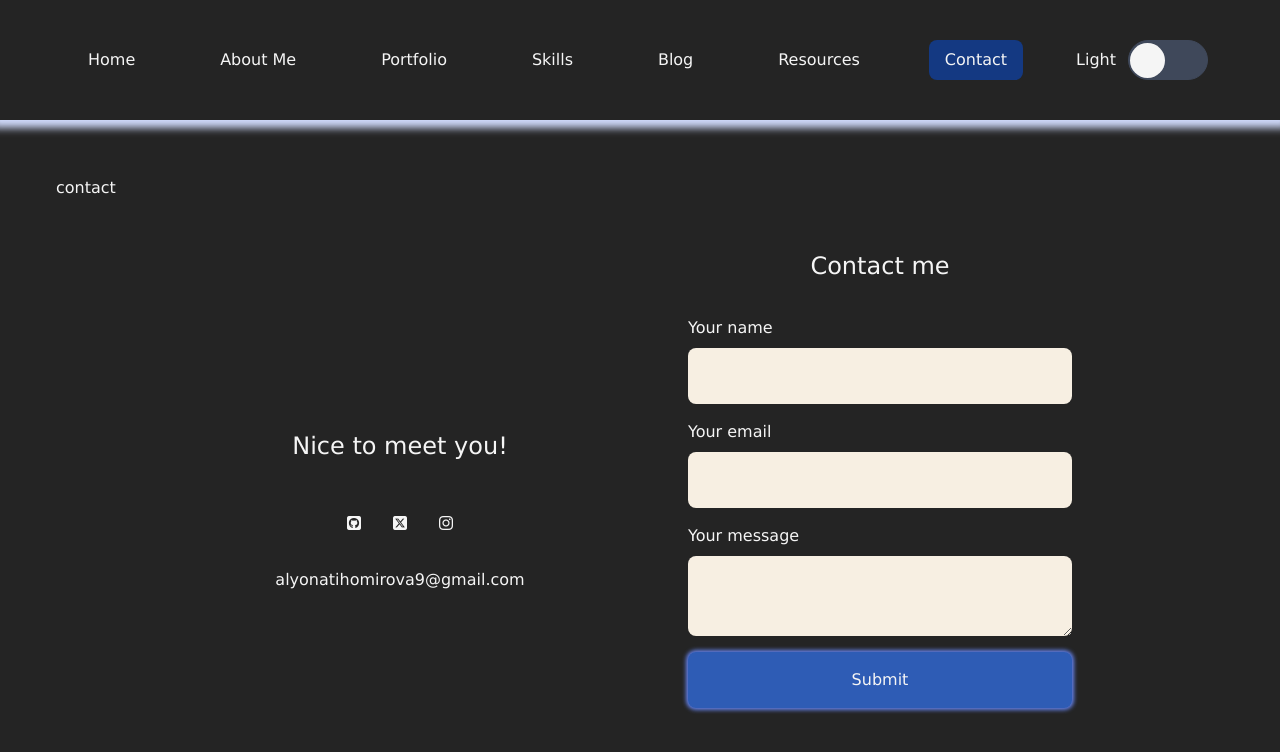
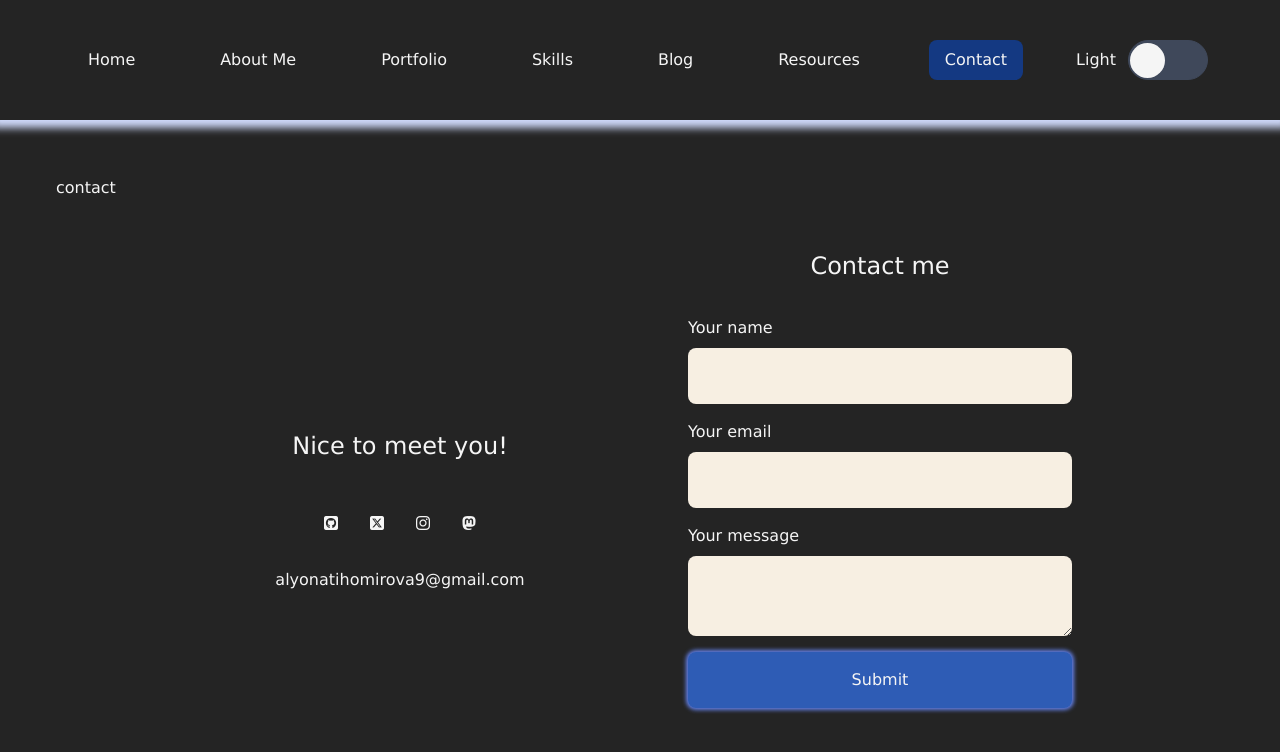
Before and after one commit to alenatih/Personal-Website, a React (Vite) app: page /contact in a window 1280 px wide. Shown: the top 752 px of the page. Built offline with nearby package versions, Linux system fonts and the light colour scheme.

Commit message:
Update Footer and Contact

```diff
--- a/src/components/Contact.tsx
+++ b/src/components/Contact.tsx
@@ -37,6 +37,9 @@ function Contact() {
                     </a> */}
                     <a href="https://www.instagram.com/allennushkaa/" target="_blank">
                         <i className="fa-brands fa-instagram"></i>
+                    </a>
+                    <a rel="me" href="https://mastodon.social/@AlenaTih" target="_blank">
+                        <i className="fa-brands fa-mastodon"></i>
                     </a>
                 </div>
 
--- a/src/components/Footer.tsx
+++ b/src/components/Footer.tsx
@@ -16,6 +16,9 @@ function Footer() {
                 <a href="https://www.instagram.com/allennushkaa/" target="_blank">
                     <i className="fa-brands fa-instagram"></i>
                 </a>
+                <a rel="me" href="https://mastodon.social/@AlenaTih" target="_blank">
+                    <i className="fa-brands fa-mastodon"></i>
+                </a>
             </div>
         </footer>
     )
```
